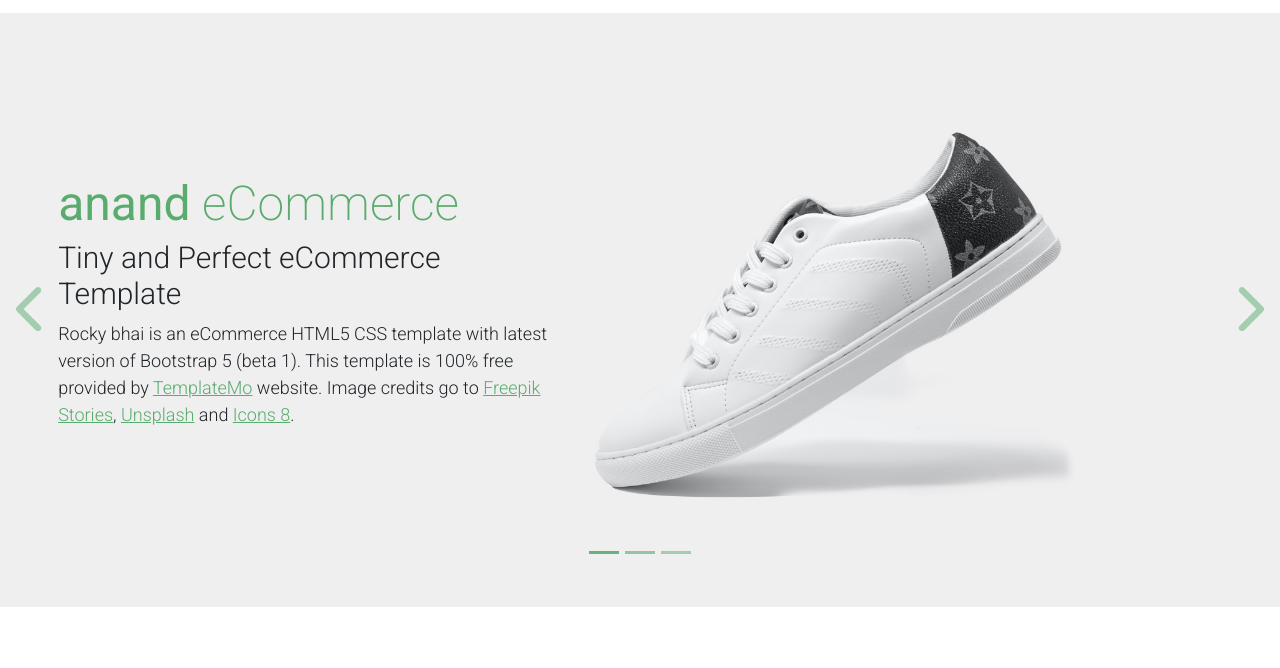
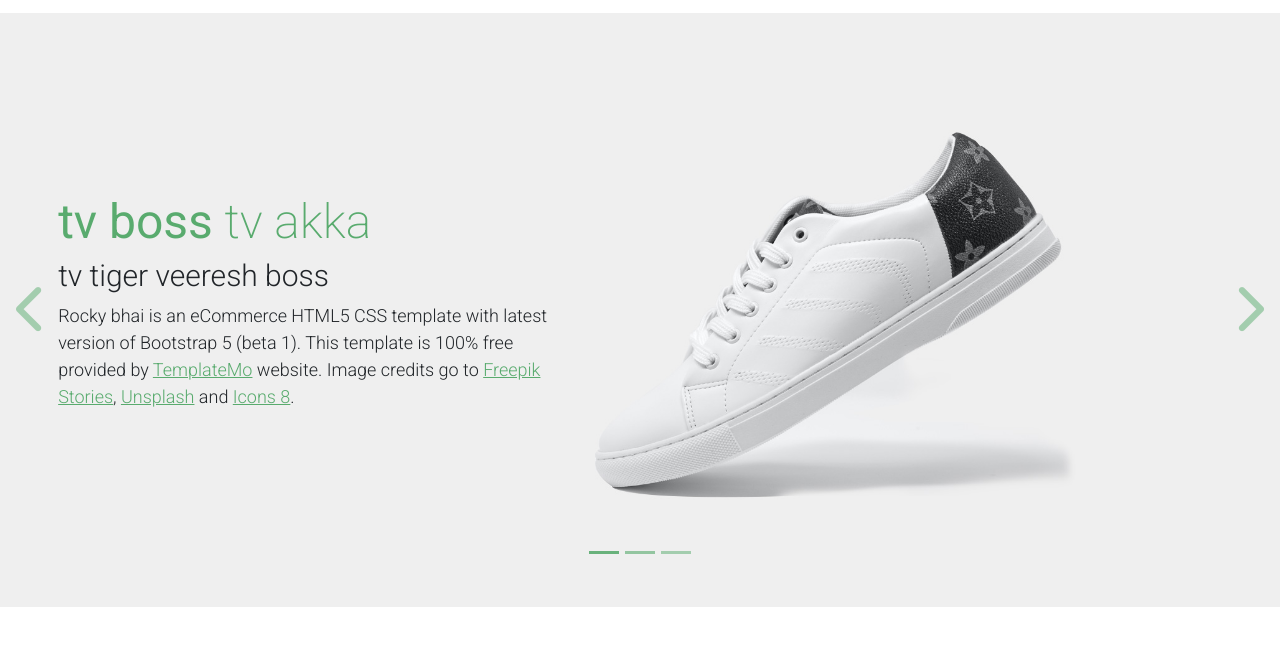
Before and after one commit to veereshuppin7-stack/EY_4.0_SU, a plain HTML site: page index.html in a window 1280 px wide. Shown: the part 119-787 px from the top of the page. Drawn offline with nearby package versions, Linux system fonts and the light colour scheme; a script that the page names is missing; files whose address does not match are found by name.

Commit message:
veeresh.html

```diff
--- a/index.html
+++ b/index.html
@@ -139,8 +139,8 @@ https://templatemo.com/tm-559-zay-shop
                         </div>
                         <div class="col-lg-6 mb-0 d-flex align-items-center">
                             <div class="text-align-left align-self-center">
-                                <h1 class="h1 text-success"><b>anand</b> eCommerce</h1>
-                                <h3 class="h2">Tiny and Perfect eCommerce Template</h3>
+                                <h1 class="h1 text-success"><b>tv boss</b> tv akka</h1>
+                                <h3 class="h2">tv tiger veeresh boss</h3>
                                 <p>
                                     Rocky bhai is an eCommerce HTML5 CSS template with latest version of Bootstrap 5 (beta 1).
                                     This template is 100% free provided by <a rel="sponsored" class="text-success" href="https://templatemo.com" target="_blank">TemplateMo</a> website.
```
